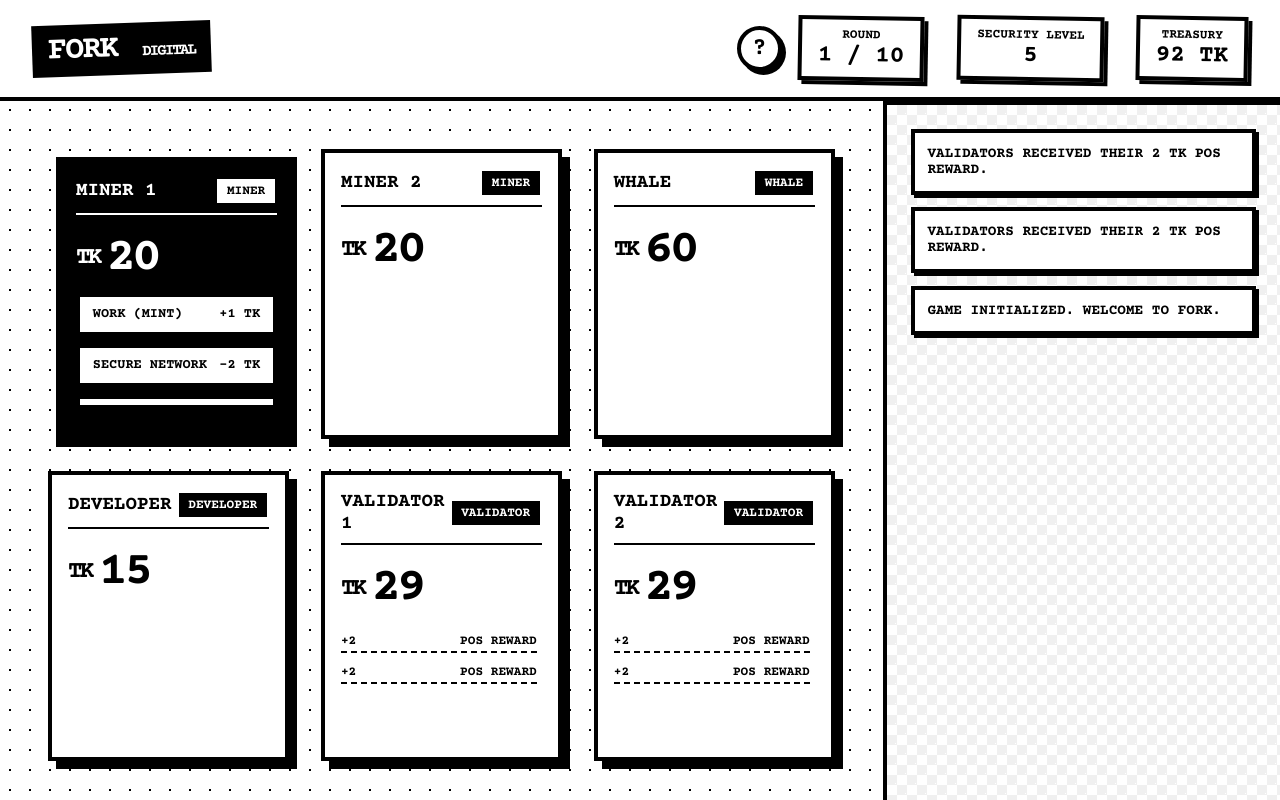
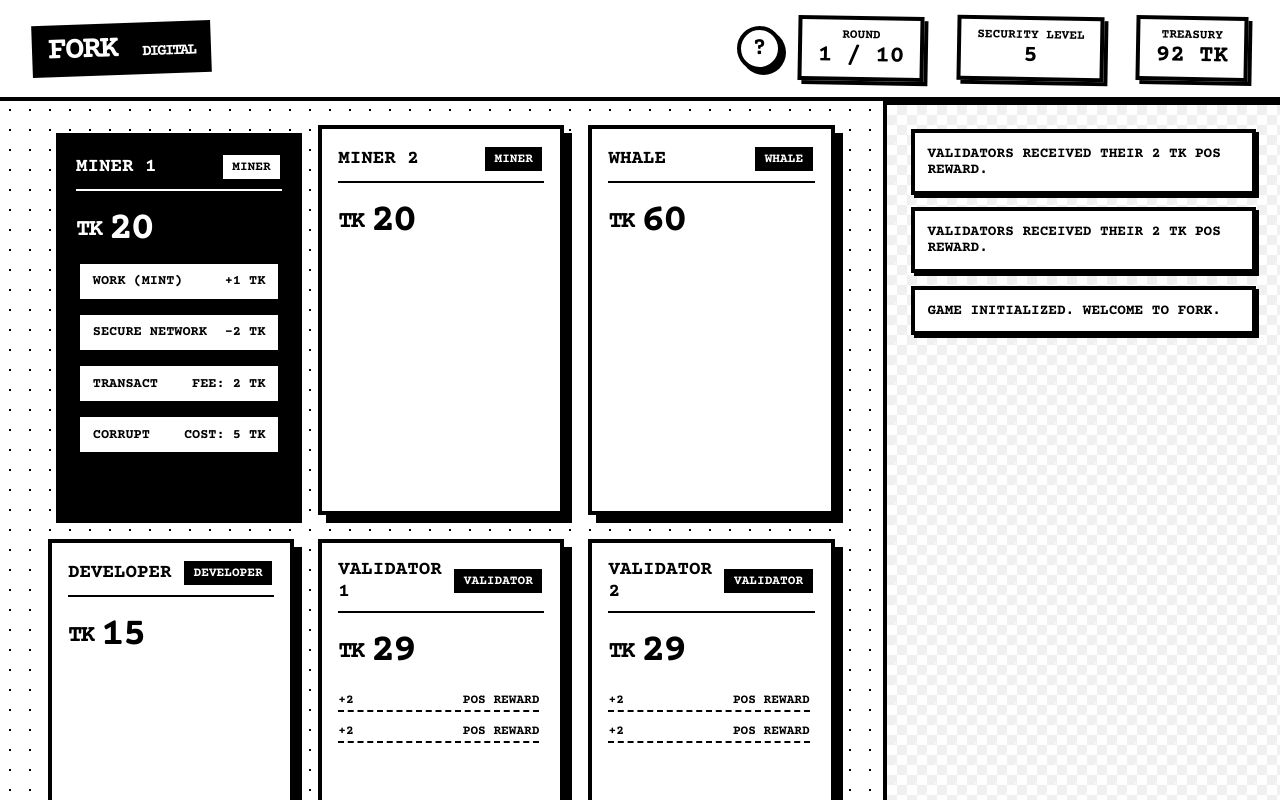
Before and after one commit to Bunyan03/Fork-sim-v1.0, a React (Vite) app in the folder fork-digital/: page / in a window 1280 px wide. Built offline with nearby package versions, Linux system fonts and the light colour scheme.

Commit message:
feat: Implement initial styling for the application's UI components and layout.

```diff
--- a/fork-digital/src/index.css
+++ b/fork-digital/src/index.css
@@ -95,11 +95,11 @@ body {
 
 .game-board {
   flex: 2;
-  padding: 3rem;
+  padding: 1.5rem 3rem;
   display: grid;
   grid-template-columns: repeat(3, 1fr);
   grid-template-rows: repeat(2, 1fr);
-  gap: 2rem;
+  gap: 1.5rem;
   overflow-y: auto;
 }
 
@@ -113,7 +113,7 @@ body {
   box-shadow: var(--shadow-quirky);
   transition: all 0.1s;
   position: relative;
-  min-height: 250px;
+  min-height: 350px;
 }
 
 .player-card.active {
@@ -166,9 +166,9 @@ body {
   display: flex;
   align-items: center;
   gap: 0.5rem;
-  font-size: 3rem;
+  font-size: 2.5rem;
   font-weight: 900;
-  letter-spacing: -3px;
+  letter-spacing: -2px;
 }
 
 .tk-symbol {
```
